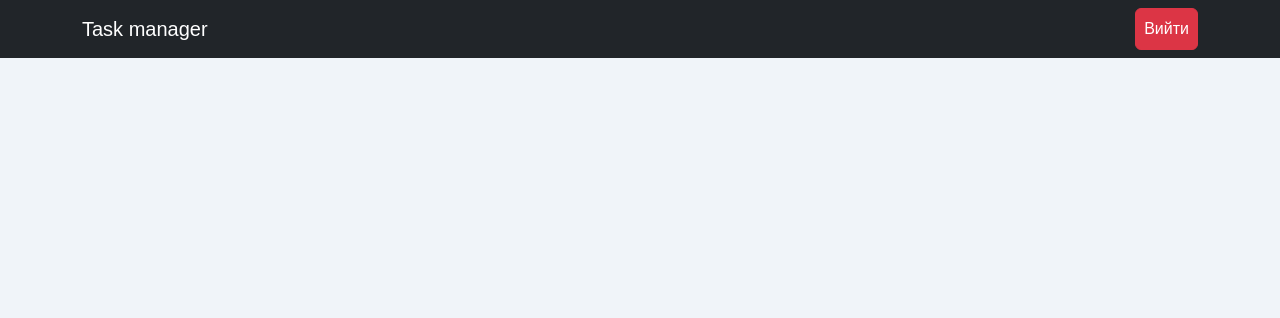
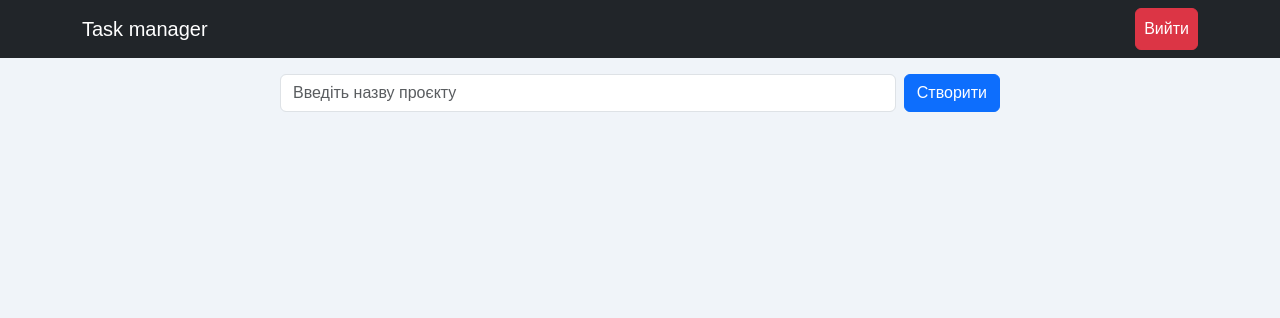
Before and after one commit to Vodzinskyi/task_manager, a Django app: page / in a window 1280 px wide. Shown: the top 318 px of the page. Run offline with Django 5.2, Linux system fonts and the light colour scheme; the visitor is signed in with stand-in values (Sample User, id 1); some libraries are stand-ins or nearby versions.

Commit message:
feat(projects): create project management interface

```diff
--- a/core/templates/base.html
+++ b/core/templates/base.html
@@ -8,6 +8,7 @@
     <link href="https://cdn.jsdelivr.net/npm/bootstrap@5.3.3/dist/css/bootstrap.min.css" rel="stylesheet">
     <link href="https://cdn.jsdelivr.net/npm/bootstrap-icons/font/bootstrap-icons.css" rel="stylesheet">
     <link rel="stylesheet" href="{% static 'css/styles.css' %}">
+    <script defer src="https://cdn.jsdelivr.net/npm/@alpinejs/collapse@3.x.x/dist/cdn.min.js"></script>
     <script defer src="https://unpkg.com/alpinejs@3.x.x/dist/cdn.min.js"></script>
     <script src="https://unpkg.com/htmx.org@2.0.4"></script>
     <script src="https://cdn.jsdelivr.net/npm/bootstrap@5.3.3/dist/js/bootstrap.bundle.min.js"></script>
--- a/core/templates/index.html
+++ b/core/templates/index.html
@@ -2,5 +2,14 @@
 
 {% block content %}
     {% include 'navbar.html' %}
-
+    {% if user.is_authenticated %}
+        {% include "projects.html" %}
+    {% else %}
+        <div class="d-flex justify-content-center">
+            <div class="col-12 col-md-8 col-lg-8 alert alert-info text-center mt-4" role="alert">
+                <i class="bi bi-info-circle"></i>
+                Для доступу до проєктів потрібно <a href="{% url 'account_login' %}" class="alert-link">Увійти</a>
+            </div>
+        </div>
+    {% endif %}
 {% endblock %}
--- /dev/null
+++ b/projects/templates/projects.html
@@ -0,0 +1,52 @@
+<div class="container d-flex justify-content-center">
+    <div class="row w-100 justify-content-center">
+        <div class="col-12 col-md-8 col-lg-8"
+             x-data="{ projects: [], newProjectName: '',
+                    addProject() {
+                        if (this.newProjectName.trim() !== '') {
+                            this.projects.push({ name: this.newProjectName, expanded: false });
+                            this.newProjectName = '';
+                        }
+                    }
+                }">
+            <form @submit.prevent="addProject" class="d-flex flex-column flex-md-row gap-2 my-3">
+                <input type="text" x-model="newProjectName" class="form-control" placeholder="Введіть назву проєкту">
+                <button type="submit" class="btn btn-primary">Створити</button>
+            </form>
+
+            <div class="d-flex flex-column gap-2">
+                <template x-for="(project, index) in projects" :key="project.id">
+                    <div class="card shadow-sm border-0 p-0 flex-grow-1"
+                         x-data="{ expanded: true, editing: false }"
+                         @click.away="editing = false;">
+                        <div class="card-body d-flex flex-column">
+                            <div class="d-flex justify-content-between align-items-center">
+                                <template x-if="editing">
+                                    <input x-model="project.name" type="text" class="form-control m-0">
+                                </template>
+                                <template x-if="!editing">
+                                    <h5 x-text="project.name" class="my-0 flex-grow-1 overflow-hidden text-truncate"
+                                        style="line-height: 38px; max-width: 80%;"></h5>
+                                </template>
+                                <div class="d-flex gap-2 ms-auto">
+                                    <button @click="expanded = !expanded" class="btn btn-link p-0 mx-1">
+                                        <i :class="expanded ? 'bi bi-chevron-up' : 'bi bi-chevron-down'"></i>
+                                    </button>
+                                    <button @click.stop="editing = true"
+                                            class="btn btn-link p-0 mx-1">
+                                        <i class="bi bi-pencil"></i>
+                                    </button>
+                                    <button @click="projects.splice(index, 1)" class="btn btn-link p-0 mx-1">
+                                        <i class="bi bi-trash text-danger"></i>
+                                    </button>
+                                </div>
+                            </div>
+                            <div x-show="expanded" x-collapse class="mt-2">
+                            </div>
+                        </div>
+                    </div>
+                </template>
+            </div>
+        </div>
+    </div>
+</div>
```
